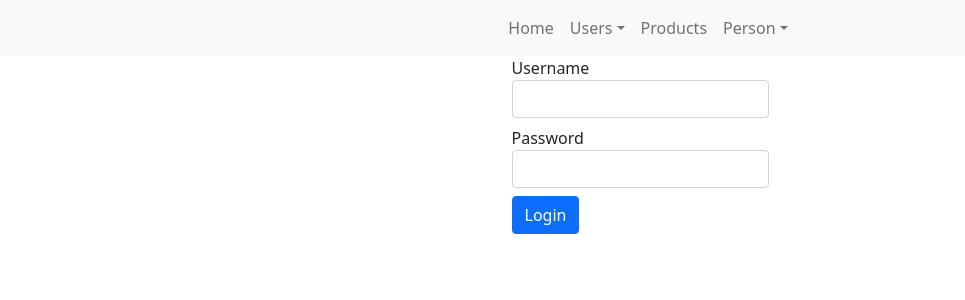
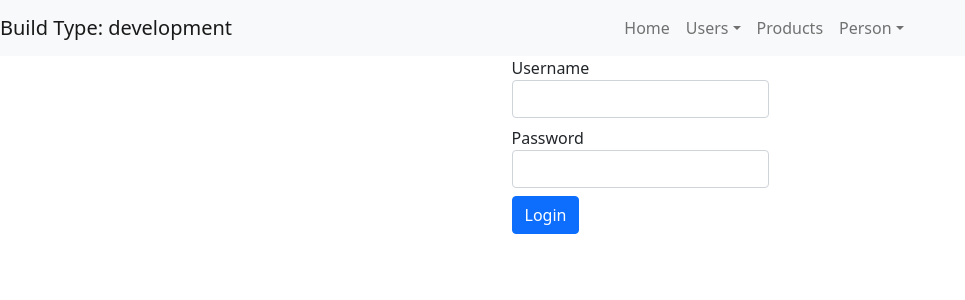
Before and after one commit to fither/lcw-clone, a React (Create React App) app: page /users/login in a window 1280 px wide. Shown: the top 300 px of the page, without its empty margins (0-965 px from the left). Built offline with nearby package versions, Linux system fonts and the light colour scheme.

Commit message:
build type test

```diff
--- a/src/components/layout/header.js
+++ b/src/components/layout/header.js
@@ -38,8 +38,9 @@
   return (
     <header>
       <nav className="navbar navbar-expand-md navbar-light bg-light">
-        <a className="navbar-brand" href="/">
-
+        {/* eslint-disable-next-line */}
+        <a className="navbar-brand" href="">
+          Build Type: { process.env.NODE_ENV }
         </a>
         <button
           className="navbar-toggler"
```
